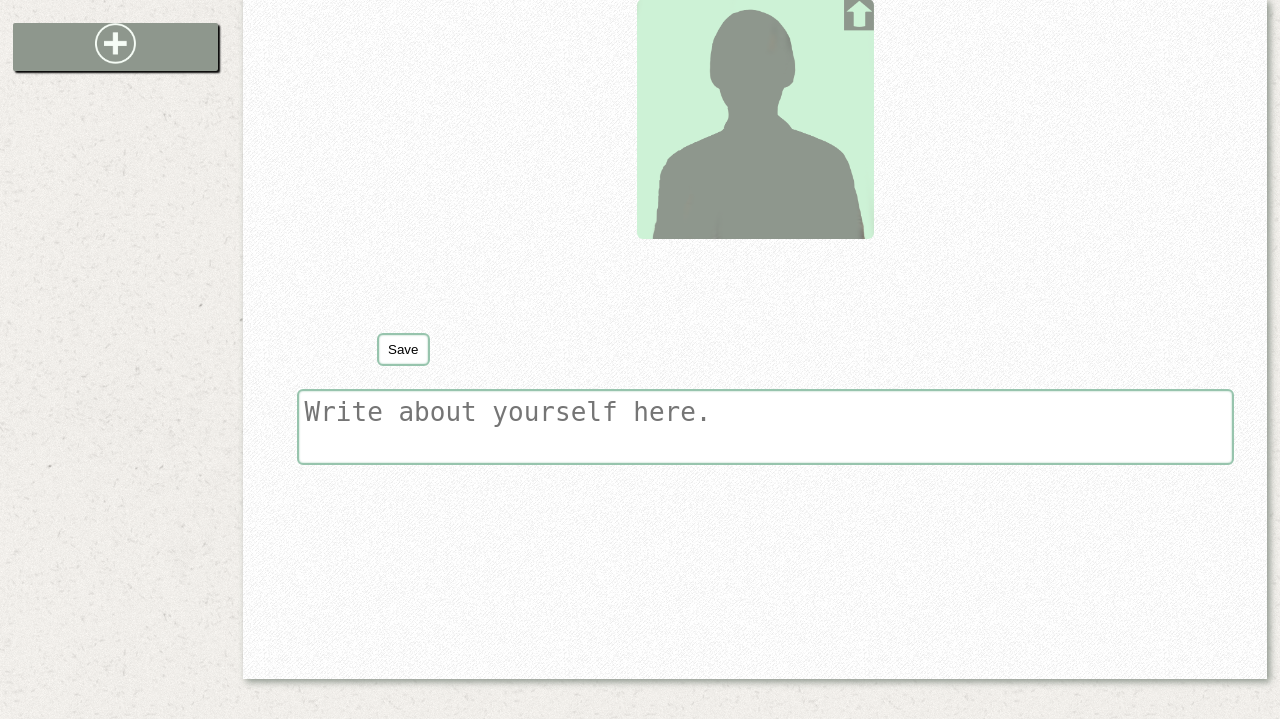
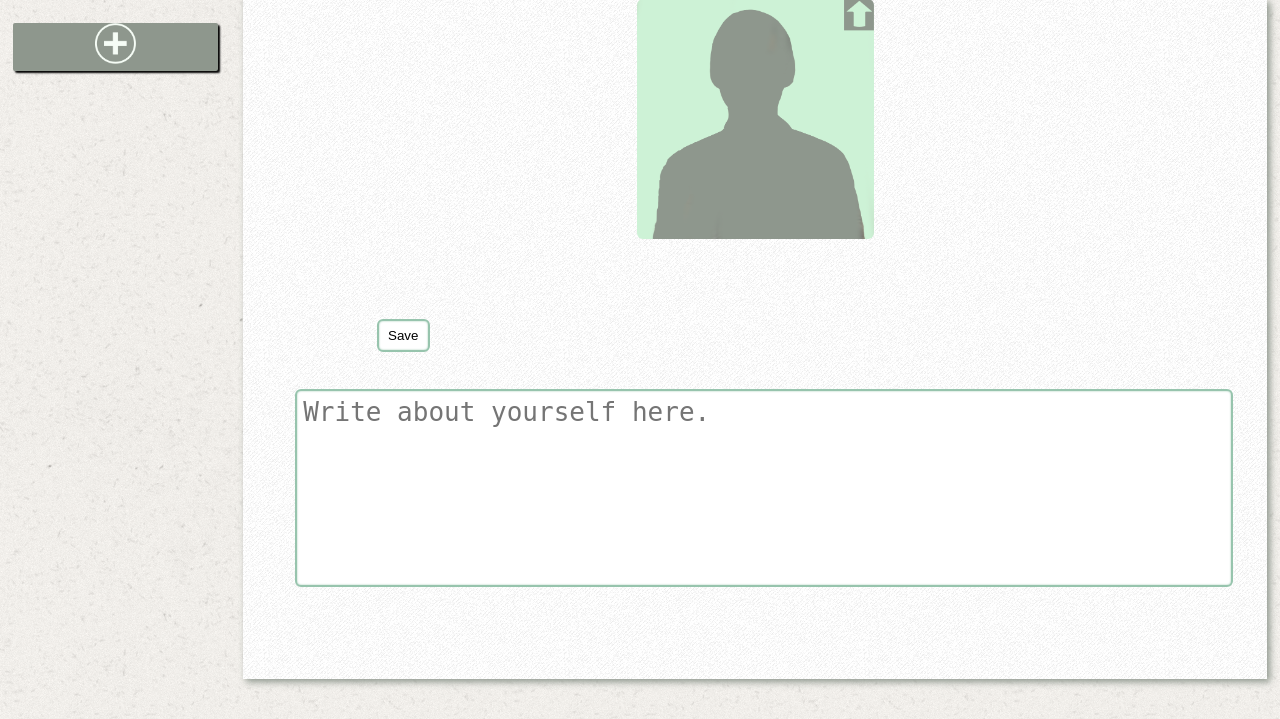
Before and after one commit to robinsonsarah01/folio, a Flask app: template templates/setup.html in a window 1280 px wide. Shown: the part 81-800 px from the top of the page. Run offline with Flask 2, Linux system fonts and the light colour scheme; the template is opened without the code that fills it, so the values that code supplies are empty; parts of the project's set-up code (start-up, migrations or seed data) failed here and were passed over; some libraries are stand-ins or nearby versions.

Commit message:
working on setup,etc - editing about works

```diff
--- a/static/setup.css
+++ b/static/setup.css
@@ -89,7 +89,7 @@
 }
 
 
-/*#about_me input{
+#about_me input{
 position:relative;
 border-radius: 6px;
   border: 2px solid #97C4AD;
@@ -107,12 +107,13 @@
 top:15em;
 font-size:2em;
   background: white;
-  margin: 0 0 5px 0;}*/
+  margin: 0 0 5px 0;}
 
 #blurb {
     resize: none;
     position:absolute;
     top:15em;
+    left:2em;
 
     border-radius: 6px;
     border: 2px solid #97C4AD;
@@ -126,8 +127,8 @@
     inset 0 0 2px  #97C4AD;
     0 0 2px #97C4AD;
     padding: 6px;
-    width:90%; // might change this for my small computer
-    height:40em;
+    width:90%;
+    height:7em;
     font-size:2em;
     background: white;
     margin: 0 0 5px 0;
@@ -152,8 +153,8 @@
     background: white;
     margin: 0 0 5px 0;
 
-    position: relative;
+    position: absolute;
     left: 10em;
-    top: 3em;
+    top: 24em;
 
 }
--- a/static/setup.js
+++ b/static/setup.js
@@ -13,12 +13,17 @@
 
     //console.log("in loadFolioData");
     $("#about_me").remove();
-    $("#contents").empty().append("<p id='data'>"+data+"</p>");
+    $("#contents").empty()//.append("<p id='data'>"+data+"</p>");
 
     if (page == "about"){
 	$("#contents").prepend('<div id="about_me"></div>');
 	$("#about_me").append('<center> <img src="/static/shan.png"></center><br><br> <form id="blurb_form"><button type="button" id="blurb_save" name="Save">Save</button> <textarea type="text" id="blurb" resize="false" placeholder="Write about yourself here."></textarea></form>');
+	$("#blurb").text(data);
 	$("#blurb_save").click(saveBlurb);
+    }
+
+    else{
+	$("#contents").append("<p id='data'>"+data+"</p>");
     }
 }
 
```
